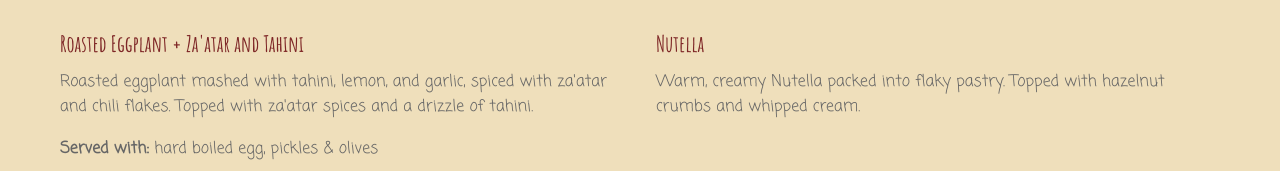
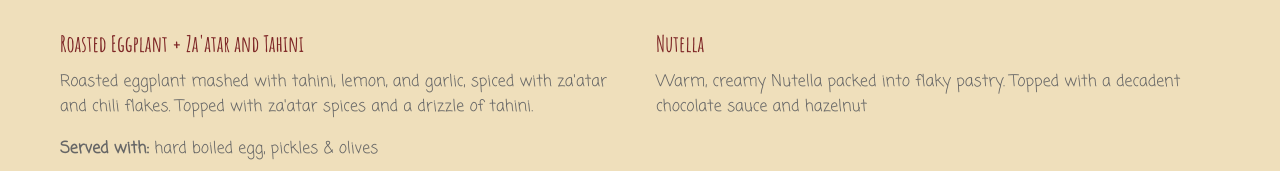
Before and after one commit to yarinkeren1/bomale-website, a React (Create React App) app: page /menu in a window 1280 px wide. Shown: the part 489-660 px from the top of the page. Built offline with nearby package versions, Linux system fonts and the light colour scheme; the HTML template or start-up script is replaced by a standard one; a web font is replaced by a local one.

Commit message:
Update Nutella boureka description with decadent chocolate sauce and hazelnut topping

```diff
--- a/src/components/Menu.js
+++ b/src/components/Menu.js
@@ -26,7 +26,7 @@
       },
       {
         name: "Nutella",
-        description: "Warm, creamy Nutella packed into flaky pastry. Topped with hazelnut crumbs and whipped cream.",
+        description: "Warm, creamy Nutella packed into flaky pastry. Topped with a decadent chocolate sauce and hazelnut",
         servedWith: "",
         sauceOptions: "Chocolate or vanilla",
         tagline: "Nutty and rich — a flavor we all know and love, delivered in a new way."
```
